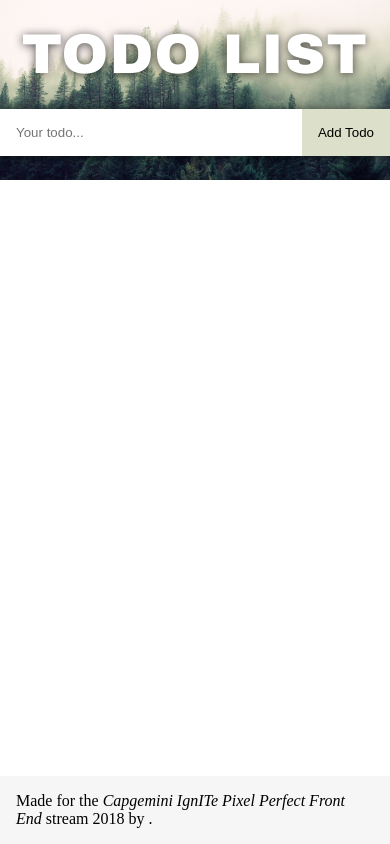
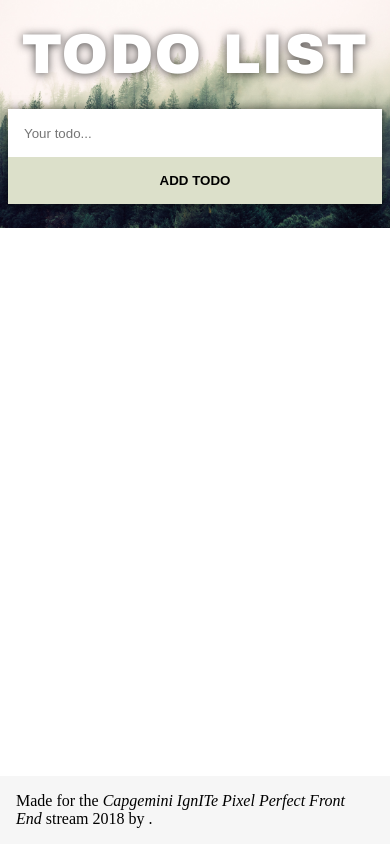
Before and after one commit to danielalvenstrand/PixelPerfect, a website built with webpack: page src/index.html in a window 390 px wide. Built offline with nearby package versions, Linux system fonts and the light colour scheme.

Commit message:
Responsive form

```diff
--- a/src/components/todoForm/todoForm.css
+++ b/src/components/todoForm/todoForm.css
@@ -5,14 +5,22 @@ Todo Form
 form[name='todo-form'] {
     box-shadow: 0 1px 10px #000000aa;
     margin: 1.5rem 3rem;
+    flex-direction: column;
 }
 
 form[name='todo-form'] input[name='todo-input'] {
     flex-grow: 1;
     padding: 0 1rem;
+    height: 3rem;
 }
 
 form[name='todo-form'] button[type='submit'] {
     --color-bg: #dce0ca;
     --color-hover: #c4d08a;
 }
+
+@media screen and (min-width: 500px) {
+    form[name='todo-form'] {
+        flex-direction: row;
+    }
+}
--- a/src/styles/atoms.css
+++ b/src/styles/atoms.css
@@ -10,6 +10,7 @@ Atoms
     text-transform: uppercase;
     font-family: Arial Black;
     color: white;
+    white-space: nowrap;
 }
 
 .remove-button {
--- a/src/styles/quarks.css
+++ b/src/styles/quarks.css
@@ -31,6 +31,8 @@ button {
     justify-content: center;
     cursor: pointer;
     transition: background-color 300ms ease;
+    font-weight: bold;
+    text-transform: uppercase;
 }
 
 button:hover {
@@ -40,6 +42,10 @@ button:hover {
 form {
     display: flex;
     justify-content: center;
+}
+
+header {
+    padding: 0 0.5rem;
 }
 
 body {
```
